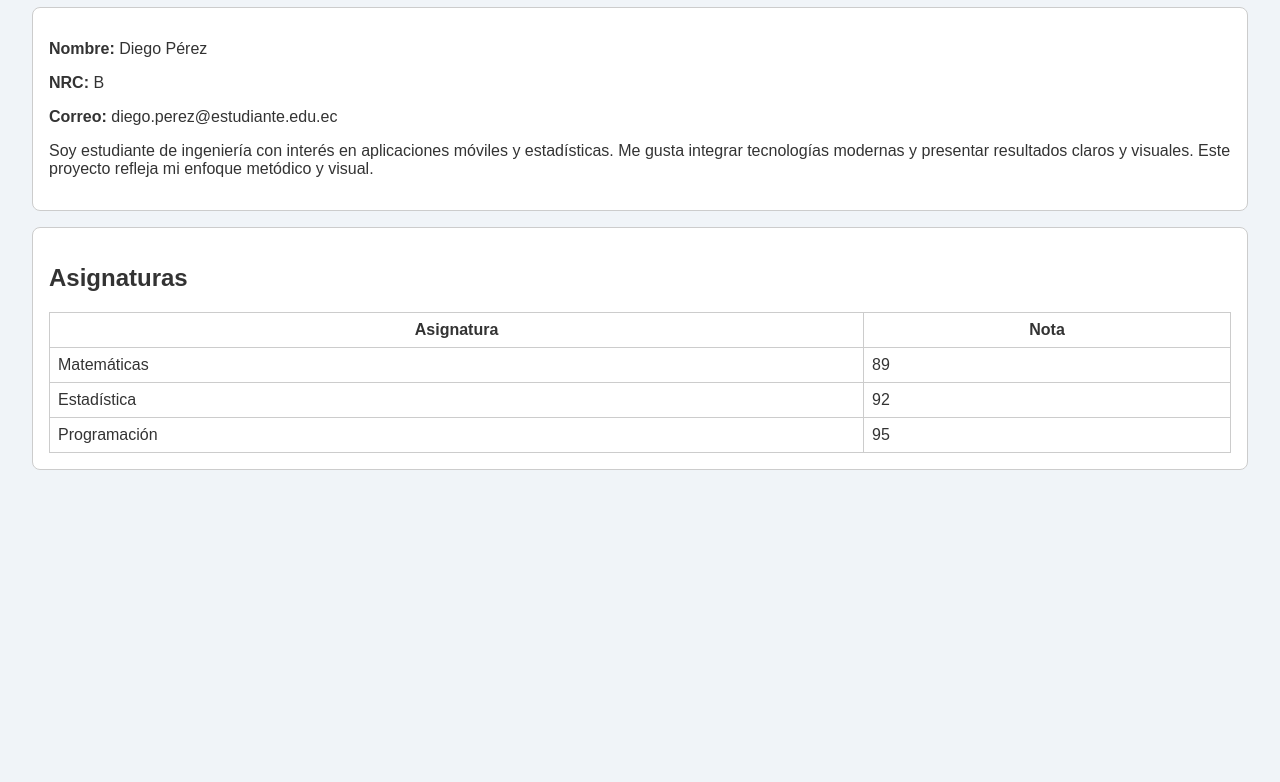
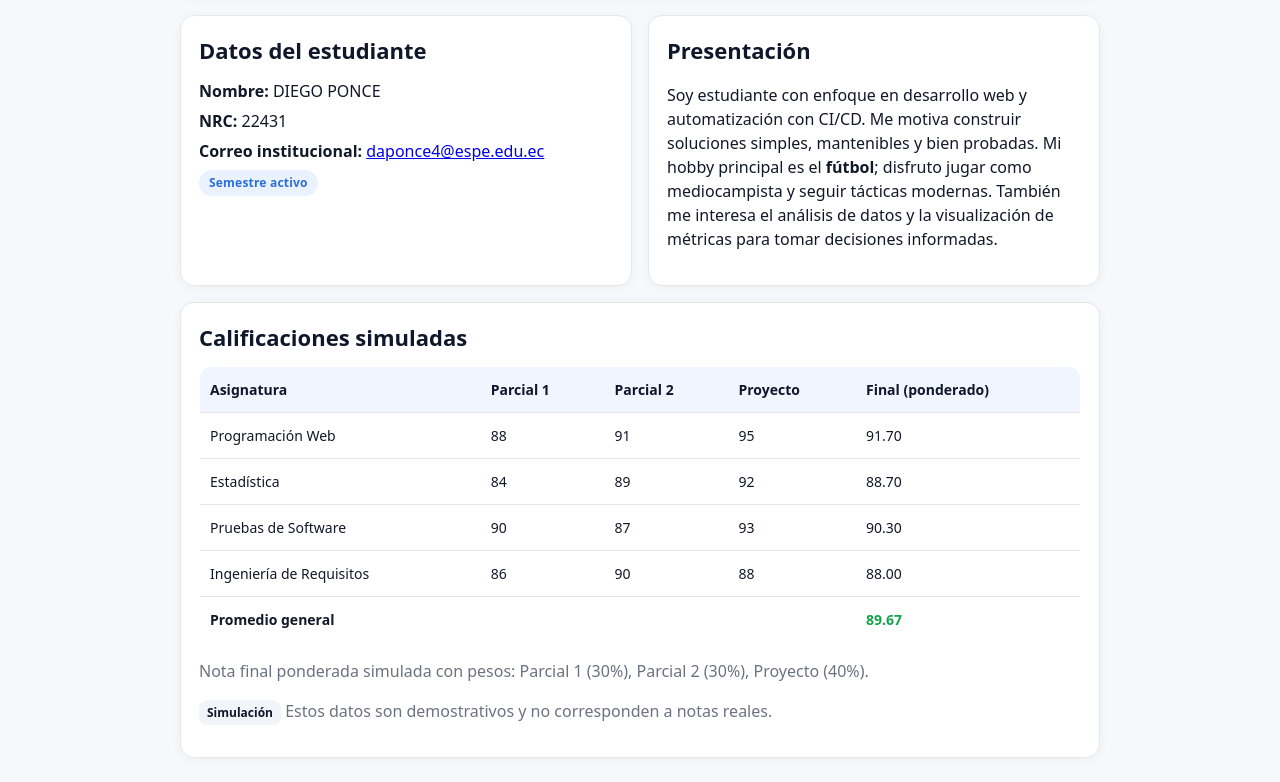
Before and after one commit to daponce4/E3, a website: page public/index.html in a window 1280 px wide. Shown: the part 155-937 px from the top of the page. Before the commit the page ends 800 px from the top, so only its background shows below. Drawn offline with Linux system fonts and the light colour scheme.

Commit message:
chore: prueba preview channel

```diff
--- a/public/index.html
+++ b/public/index.html
@@ -2,49 +2,202 @@
 <html lang="es">
 <head>
   <meta charset="UTF-8" />
+  <meta name="viewport" content="width=device-width, initial-scale=1" />
   <title>Perfil — Notas & Estadística</title>
   <style>
+    :root {
+      --bg: #f6f9fc;
+      --card: #ffffff;
+      --accent: #2a6fdb;
+      --muted: #6b7280;
+      --border: #e5e7eb;
+      --ok: #16a34a;
+    }
+    * { box-sizing: border-box; }
     body {
-      font-family: sans-serif;
-      background-color: #f0f4f8;
-      color: #333;
-      margin: 2em;
+      margin: 0; padding: 24px;
+      font-family: system-ui, -apple-system, Segoe UI, Roboto, Helvetica, Arial, "Noto Sans", "Apple Color Emoji", "Segoe UI Emoji";
+      background: var(--bg); color: #111827;
+      line-height: 1.5;
     }
-    header, section {
-      border: 1px solid #ccc;
-      padding: 1em;
-      margin-bottom: 1em;
-      border-radius: 8px;
-      background-color: #fff;
+    header {
+      background: var(--card);
+      border: 1px solid var(--border);
+      border-radius: 14px;
+      padding: 24px;
+      margin: 0 auto 18px;
+      max-width: 920px;
+      box-shadow: 0 2px 12px rgba(2, 6, 23, .04);
+    }
+    h1 {
+      margin: 0 0 6px 0;
+      font-size: clamp(22px, 3.2vw, 32px);
+      color: #0f172a;
+    }
+    .subtitle { color: var(--muted); margin: 0; }
+    .grid {
+      display: grid; gap: 16px;
+      grid-template-columns: 1fr;
+      max-width: 920px; margin: 0 auto;
+    }
+    @media (min-width: 860px) { .grid { grid-template-columns: 1fr 1fr; } }
+    section, .card {
+      background: var(--card);
+      border: 1px solid var(--border);
+      border-radius: 14px;
+      padding: 18px;
+      box-shadow: 0 2px 12px rgba(2, 6, 23, .04);
+    }
+    h2 {
+      margin: 0 0 12px 0;
+      font-size: clamp(18px, 2.4vw, 22px);
+      color: #0f172a;
+    }
+    .info p { margin: 6px 0; }
+    .badge {
+      display: inline-block;
+      padding: 4px 10px;
+      border-radius: 999px;
+      background: #eaf2ff;
+      color: var(--accent);
+      font-weight: 600;
+      font-size: 12px;
+      letter-spacing: .2px;
     }
     table {
       width: 100%;
       border-collapse: collapse;
+      border: 1px solid var(--border);
+      border-radius: 12px;
+      overflow: hidden;
     }
-    td, th {
-      border: 1px solid #ccc;
-      padding: 0.5em;
+    th, td {
+      padding: 12px 10px;
+      border-bottom: 1px solid var(--border);
+      text-align: left;
+      font-size: 14px;
+    }
+    th {
+      background: #f1f5ff;
+      color: #0f172a;
+    }
+    tfoot td { font-weight: 700; }
+    .ok { color: var(--ok); font-weight: 700; }
+    .muted { color: var(--muted); }
+    .pill {
+      background: #f1f5f9; color: #0f172a; font-weight: 600;
+      border-radius: 8px; padding: 4px 8px; font-size: 12px;
     }
   </style>
 </head>
 <body>
   <header>
     <h1>Perfil — Notas & Estadística</h1>
+    <p class="subtitle">Vista personal del estudiante y calificaciones simuladas</p>
   </header>
-  <section>
-    <p><strong>Nombre:</strong> Diego Pérez</p>
-    <p><strong>NRC:</strong> B</p>
-    <p><strong>Correo:</strong> diego.perez@estudiante.edu.ec</p>
-    <p>Soy estudiante de ingeniería con interés en aplicaciones móviles y estadísticas. Me gusta integrar tecnologías modernas y presentar resultados claros y visuales. Este proyecto refleja mi enfoque metódico y visual.</p>
-  </section>
-  <section>
-    <h2>Asignaturas</h2>
-    <table>
-      <tr><th>Asignatura</th><th>Nota</th></tr>
-      <tr><td>Matemáticas</td><td>89</td></tr>
-      <tr><td>Estadística</td><td>92</td></tr>
-      <tr><td>Programación</td><td>95</td></tr>
-    </table>
-  </section>
+
+  <div class="grid">
+    <section class="info">
+      <h2>Datos del estudiante</h2>
+      <p><strong>Nombre:</strong> DIEGO PONCE</p>
+      <p><strong>NRC:</strong> 22431</p>
+      <p><strong>Correo institucional:</strong> <a href="mailto:daponce4@espe.edu.ec">daponce4@espe.edu.ec</a></p>
+      <p><span class="badge">Semestre activo</span></p>
+    </section>
+
+    <section>
+      <h2>Presentación</h2>
+      <p>
+        Soy estudiante con enfoque en desarrollo web y automatización con CI/CD. Me motiva construir soluciones
+        simples, mantenibles y bien probadas. Mi hobby principal es el <strong>fútbol</strong>; disfruto jugar
+        como mediocampista y seguir tácticas modernas. También me interesa el análisis de datos y la visualización
+        de métricas para tomar decisiones informadas.
+      </p>
+    </section>
+
+    <section class="card" style="grid-column: 1 / -1;">
+      <h2>Calificaciones simuladas</h2>
+      <table id="tabla-notas" aria-describedby="ayuda-notas">
+        <thead>
+          <tr>
+            <th>Asignatura</th>
+            <th>Parcial 1</th>
+            <th>Parcial 2</th>
+            <th>Proyecto</th>
+            <th>Final (ponderado)</th>
+          </tr>
+        </thead>
+        <tbody>
+          <tr>
+            <td>Programación Web</td>
+            <td>88</td>
+            <td>91</td>
+            <td>95</td>
+            <td class="final">—</td>
+          </tr>
+          <tr>
+            <td>Estadística</td>
+            <td>84</td>
+            <td>89</td>
+            <td>92</td>
+            <td class="final">—</td>
+          </tr>
+          <tr>
+            <td>Pruebas de Software</td>
+            <td>90</td>
+            <td>87</td>
+            <td>93</td>
+            <td class="final">—</td>
+          </tr>
+          <tr>
+            <td>Ingeniería de Requisitos</td>
+            <td>86</td>
+            <td>90</td>
+            <td>88</td>
+            <td class="final">—</td>
+          </tr>
+        </tbody>
+        <tfoot>
+          <tr>
+            <td colspan="4">Promedio general</td>
+            <td id="promedio" class="ok">—</td>
+          </tr>
+        </tfoot>
+      </table>
+      <p id="ayuda-notas" class="muted">
+        Nota final ponderada simulada con pesos: Parcial 1 (30%), Parcial 2 (30%), Proyecto (40%).
+      </p>
+      <p class="muted">
+        <span class="pill">Simulación</span>
+        Estos datos son demostrativos y no corresponden a notas reales.
+      </p>
+    </section>
+  </div>
+
+  <script>
+    // Ponderaciones simuladas
+    const pesos = { p1: 0.30, p2: 0.30, proy: 0.40 };
+
+    function calcWeightedGrade(p1, p2, proy) {
+      const nota = (p1 * pesos.p1) + (p2 * pesos.p2) + (proy * pesos.proy);
+      return Math.round(nota * 100) / 100; // 2 decimales
+    }
+
+    (function calcularTabla() {
+      const filas = document.querySelectorAll("#tabla-notas tbody tr");
+      let suma = 0, n = 0;
+      filas.forEach(tr => {
+        const celdas = tr.querySelectorAll("td");
+        const p1 = Number(celdas[1].textContent);
+        const p2 = Number(celdas[2].textContent);
+        const proy = Number(celdas[3].textContent);
+        const final = calcWeightedGrade(p1, p2, proy);
+        celdas[4].textContent = final.toFixed(2);
+        suma += final; n += 1;
+      });
+      const promedio = (n > 0) ? (suma / n) : 0;
+      document.getElementById("promedio").textContent = promedio.toFixed(2);
+    })();
+  </script>
 </body>
 </html>
```
